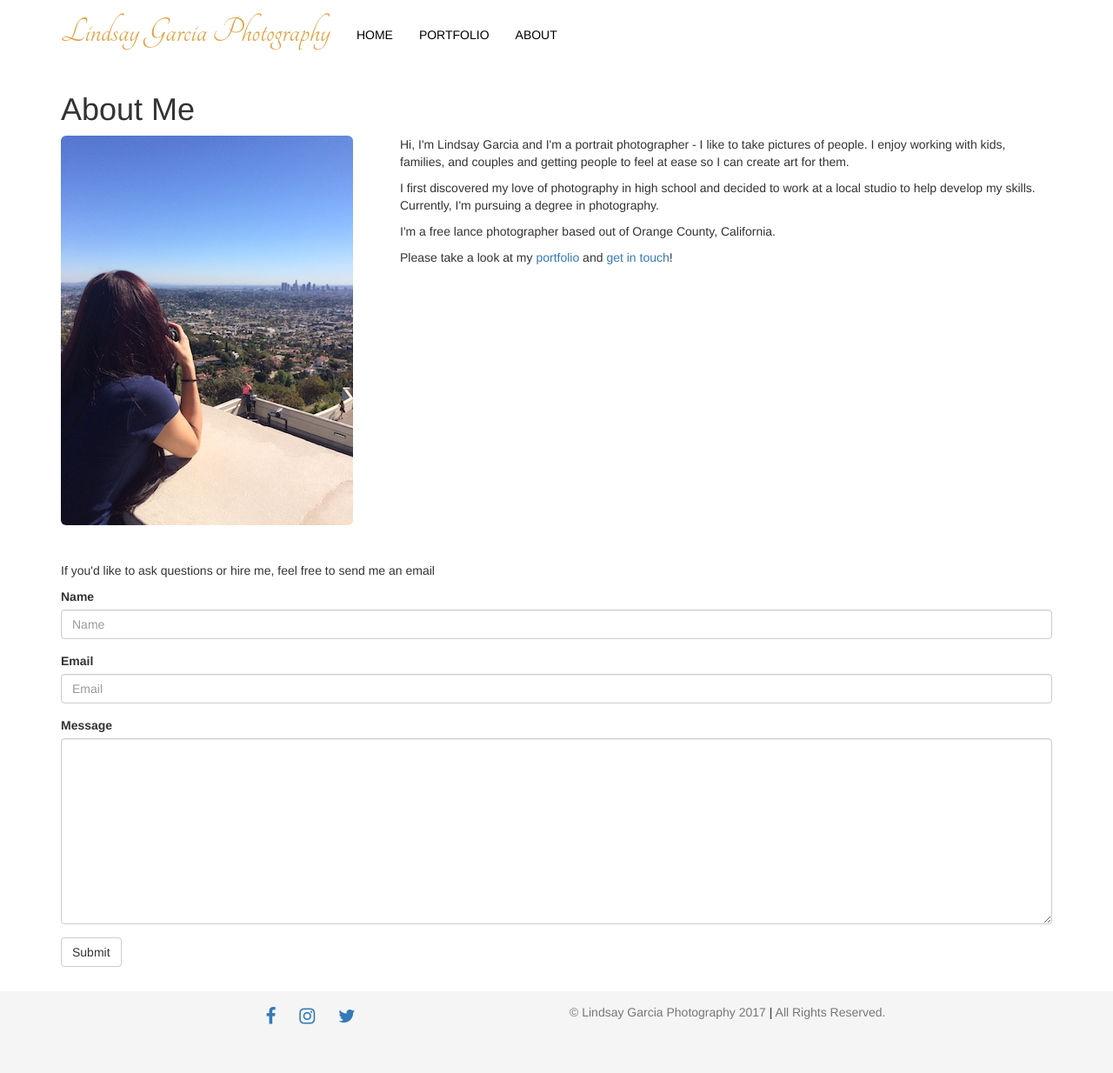
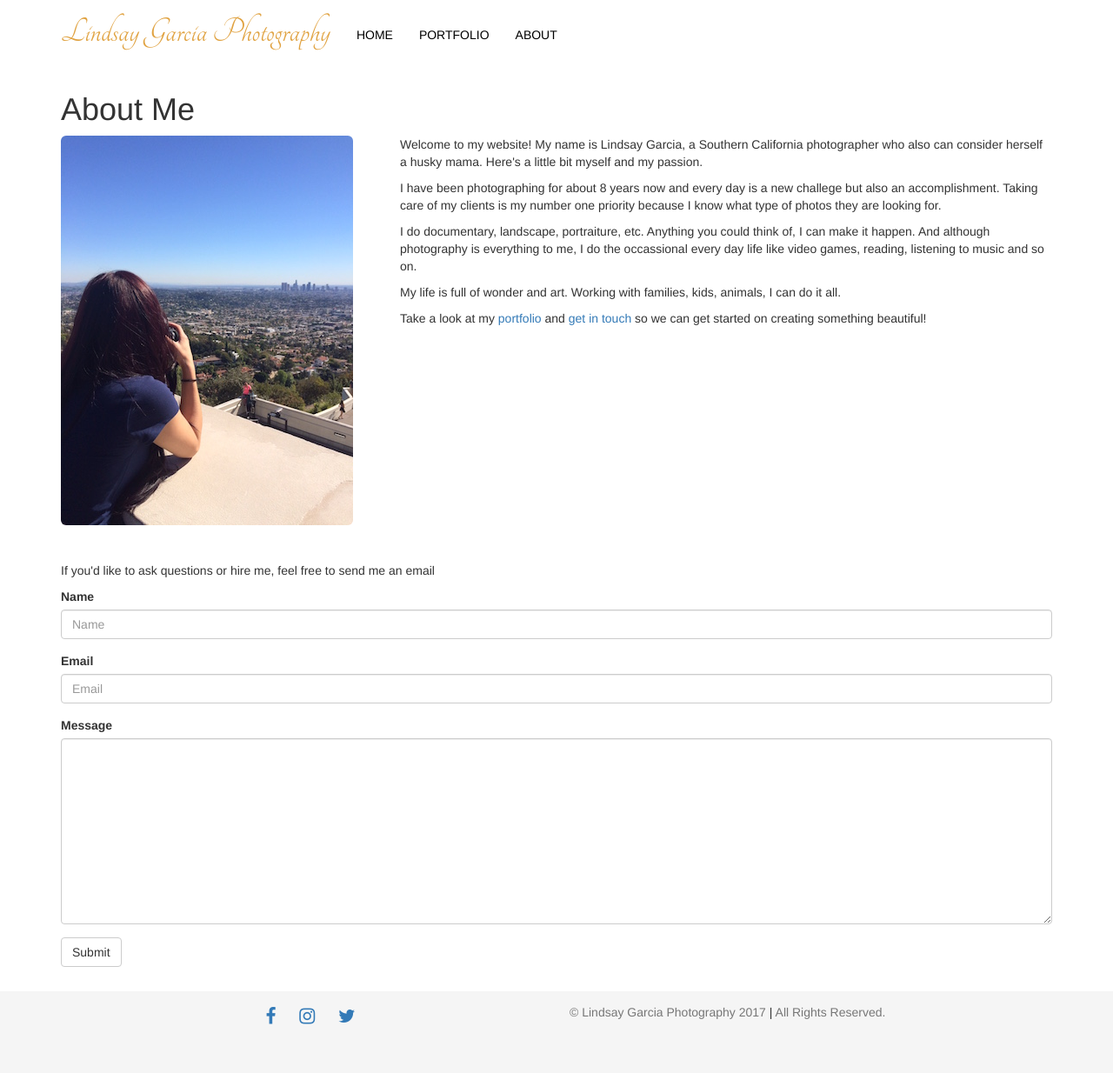
Before and after one commit to stephthedev/lindsphotography.github.io, a Jekyll site: the page built from about.html, in a window 1280 px wide. Shown: the whole page at 87% size. Built offline with Jekyll 4.4.1, drawn with Linux system fonts in a browser that asks for light colours; nearby versions of some CDN libraries.

Commit message:
Update about.html

```diff
--- a/about.html
+++ b/about.html
@@ -16,20 +16,26 @@ form:
 
 		<div class="col-sm-8" id="bio">
 			<p>
-				Hi, I'm Lindsay Garcia and I'm a portrait photographer - I like to take pictures of people. I enjoy working with kids, families, and couples and getting people to feel at ease so I can create art for them.
+				Welcome to my website! My name is Lindsay Garcia, a Southern California photographer who also can consider herself a husky mama. Here's a little bit myself and my passion.
 			</p>
 
 			<p>
-				I first discovered my love of photography in high school and decided to work at a local studio to help develop my skills. Currently, I'm pursuing a degree in photography.
+				I have been photographing for about 8 years now and every day is a new challege but also an accomplishment. Taking care of my clients is my number one priority because I know what type of photos they are looking for.
 			</p>
 
 			<p>
-				I'm a free lance photographer based out of Orange County, California.
+				I do documentary, landscape, portraiture, etc. Anything you could think of, I can make it happen. And although photography is everything to me, I do the occassional every day life like video games, reading, listening to music and so on.
 			</p>
 
 			<p>
-				Please take a look at my <a href="portfolio.html">portfolio</a> and <a href="#contact-form">get in touch</a>!
+				My life is full of wonder and art. Working with families, kids, animals, I can do it all.
 			</p>
+
+			<p>
+				Take a look at my <a href="portfolio.html">portfolio</a> and <a href="#contact-form">get in touch</a> so we can get started on creating something beautiful!
+			</p>
+
+			<p>
 		</div>
 	</div>
 
```
